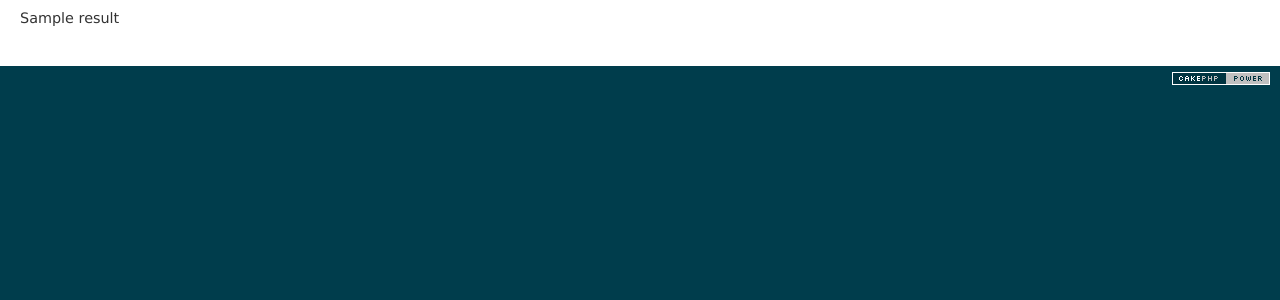
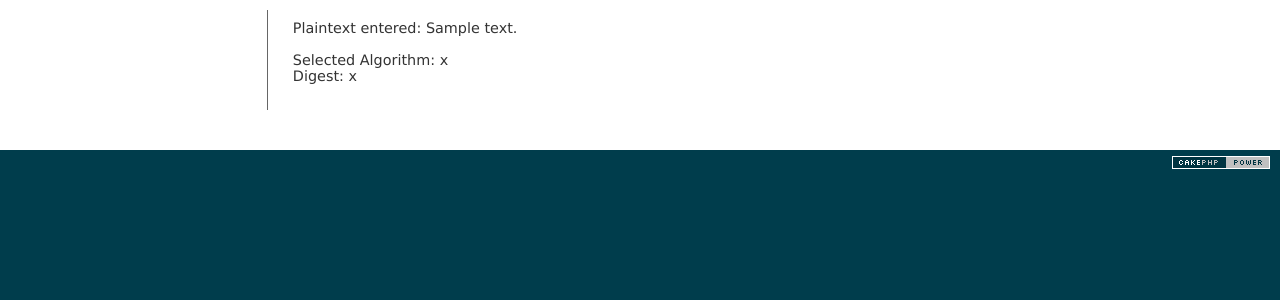
Before and after one commit to AikChun/Hashkit, a CakePHP app: the page made by app/View/HashResults/result.ctp in a window 1280 px wide. Shown: the part 47-347 px from the top of the page. Run offline with PHP 8.4 and a stand-in for CakePHP, Linux system fonts and the light colour scheme; the template is opened without the code that fills it: most values are stand-ins (such as "Sample title", 1, 10 or a date in 2020); data that the repository does not hold is empty; some libraries are stand-ins or nearby versions.

Commit message:
Checkbox now indicate the hashing algorithm used and proper processing to produce digests

```diff
--- a/app/View/HashResults/result.ctp
+++ b/app/View/HashResults/result.ctp
@@ -1,3 +1,10 @@
+<div class="hashAlgorithms view">
 <?php
-	echo $result;
+	echo 'Plaintext entered: '. $output['HashResult']['plaintext']. '<br><br>';
 ?>
+<?php foreach($output['HashResult']['message_digest'] as $key => $message_digest): ?>
+	Selected Algorithm: <?php echo $output['HashAlgorithm'][$key];?> <br>
+	Digest: <?php echo $message_digest;?>
+	<br><br>
+<?php endforeach;?>
+</div>
```
Also changed, not shown: app/Controller/HashAlgorithmsController.php (+6 -3 lines), app/Controller/HashResultsController.php (+15 -1 lines).
